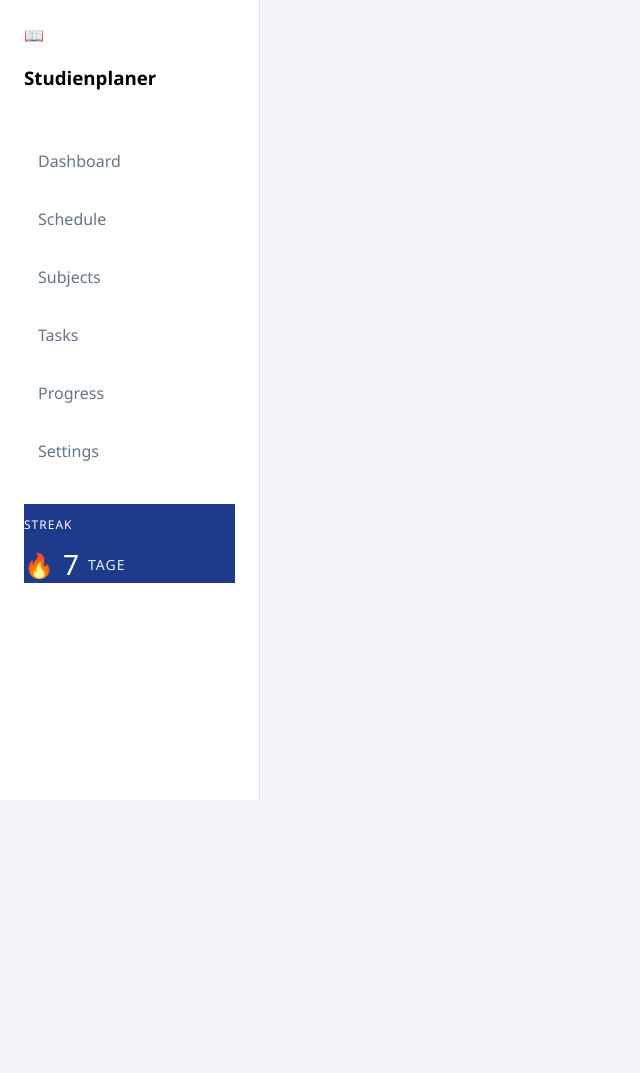
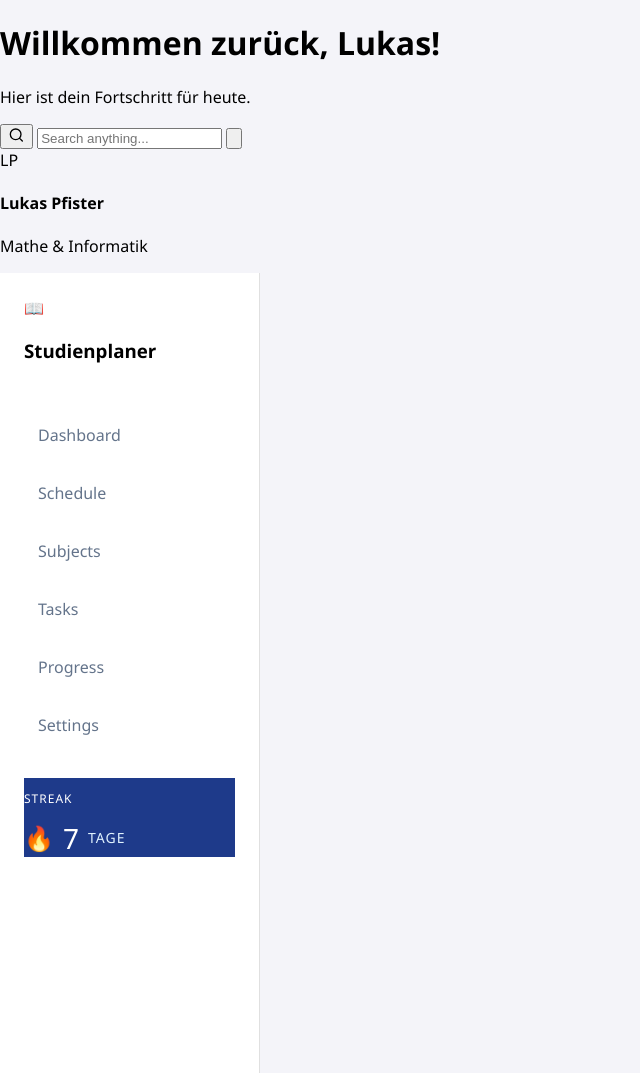
Before and after one commit to Nom471/studienplanner, a plain HTML site: page index.html in a window 1280 px wide. Shown: the whole page, without its empty margins (0-640 px from the left). Before the commit the page ends 800 px from the top, so only its background shows below. Drawn offline with Linux system fonts and the light colour scheme.

Commit message:
feat: add header with welcome message, search bar, and user profile section

```diff
--- a/index.html
+++ b/index.html
@@ -8,6 +8,37 @@
     <link rel="stylesheet" href="style.css">
 </head>
 <body>
+    <header>
+    <div class="header-content">
+        <h1>Willkommen zurück, Lukas!</h1>
+        <p>Hier ist dein Fortschritt für heute.</p>
+    </div>
+
+    <form class="form">
+        <button>
+            <svg width="17" height="16" fill="none" xmlns="http://www.w3.org/2000/svg" role="img" aria-labelledby="search">
+                <path d="M7.667 12.667A5.333 5.333 0 107.667 2a5.333 5.333 0 000 10.667zM14.334 14l-2.9-2.9" stroke="currentColor" stroke-width="1.333" stroke-linecap="round" stroke-linejoin="round"></path>
+            </svg>
+        </button>
+        <input class="input" placeholder="Search anything..." required="" type="text">
+        <button class="reset" type="reset">
+            <svg xmlns="http://www.w3.org/2000/svg" class="h-6 w-6" fill="none" viewBox="0 0 24 24" stroke="currentColor" stroke-width="2">
+                <path stroke-linecap="round" stroke-linejoin="round" d="M6 18L18 6M6 6l12 12"></path>
+            </svg>
+        </button>
+    </form>
+
+    <div class="header-profile">
+        <div class="profile-avatar">
+            <span>LP</span>
+        </div>
+        <div class="profile-name">
+            <h4>Lukas Pfister</h4>
+            <p>Mathe & Informatik</p>
+        </div>
+    </div>
+</header>
+
     <aside>
         <div id="sidebar-logo">
             <div class="logo-circle">
```
